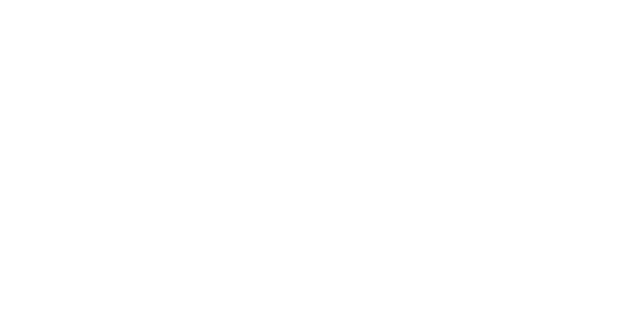
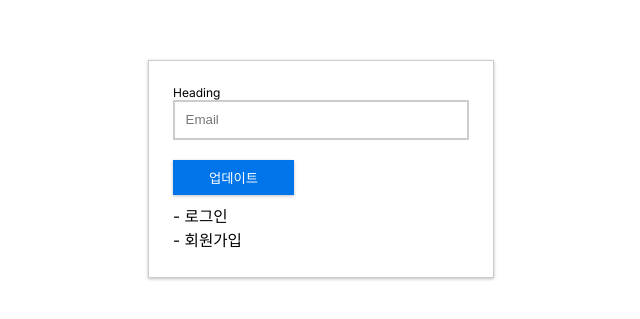
Before and after one commit to Je-chan/next-shop, a Next.js app: page /reset in a window 1280 px wide. Shown: the part 231-550 px from the top of the page, without its empty margins (319-959 px from the left). Built offline with nearby package versions, Linux system fonts and the light colour scheme.

Commit message:
feat: 비밀번호 리셋

```diff
--- /dev/null
+++ b/src/app/(auth)/reset/Reset.module.scss
@@ -0,0 +1,25 @@
+.page {
+  height: 100vh;
+  display: grid;
+  place-items: center;
+
+  .container {
+    .form {
+      display: flex;
+      flex-flow: column;
+      border: 1px solid #ccc;
+      padding: 2rem;
+      box-shadow: var(--box-shadow);
+
+      .control {
+        margin-bottom: 20px;
+      }
+
+      .links {
+        margin-top: 10px;
+        font-size: 1.3rem;
+        line-height: 2rem;
+      }
+    }
+  }
+}
--- /dev/null
+++ b/src/app/(auth)/reset/ResetClient.jsx
@@ -0,0 +1,59 @@
+"use client";
+
+import React, { useState } from "react";
+import Loader from "@/components/loader/Loader";
+import styles from "./Reset.module.scss";
+import Heading from "@/components/heading/Heading";
+import Input from "@/components/input/Input";
+import Button from "@/components/button/Button";
+import Link from "next/link";
+
+const ResetClient = () => {
+  const [email, setEmail] = useState("");
+  const [isLoading, setIsLoading] = useState(false);
+
+  const resetPassword = (e) => {
+    e.preventDefault();
+    setIsLoading(true);
+  };
+  return (
+    <>
+      {isLoading && <Loader />}
+      <section className={styles.page}>
+        <div className={styles.container}>
+          <div className={styles.form}>
+            <Heading
+              title={"비밀번호 업데이트"}
+              subtitle={"이메일 주소를 입력해주세요."}
+            />
+
+            <form onSubmit={resetPassword}>
+              <Input
+                type={"text"}
+                placeholder={"Email"}
+                required
+                className={styles.control}
+                onChange={(e) => setEmail(e.target.value)}
+              />
+
+              <div>
+                <Button type={"submit"}>업데이트</Button>
+              </div>
+
+              <div className={styles.links}>
+                <p>
+                  <Link href={"/login"}>- 로그인</Link>
+                </p>
+                <p>
+                  <Link href={"/register"}>- 회원가입</Link>
+                </p>
+              </div>
+            </form>
+          </div>
+        </div>
+      </section>
+    </>
+  );
+};
+
+export default ResetClient;
--- a/src/app/(auth)/reset/page.jsx
+++ b/src/app/(auth)/reset/page.jsx
@@ -1,11 +1,12 @@
-import React from 'react';
+import React from "react";
+import ResetClient from "@/app/(auth)/reset/ResetClient";
 
 const Reset = () => {
-	return (
-		<div>
-
-		</div>
-	);
+  return (
+    <div>
+      <ResetClient />
+    </div>
+  );
 };
 
 export default Reset;
--- a/src/components/heading/Heading.jsx
+++ b/src/components/heading/Heading.jsx
@@ -1,7 +1,7 @@
 import React from "react";
 
 const Heading = () => {
-  return <div></div>;
+  return <div>Heading</div>;
 };
 
 export default Heading;
```
Also changed, not shown: src/app/(auth)/login/LoginClient.jsx (+18 -0 lines).
